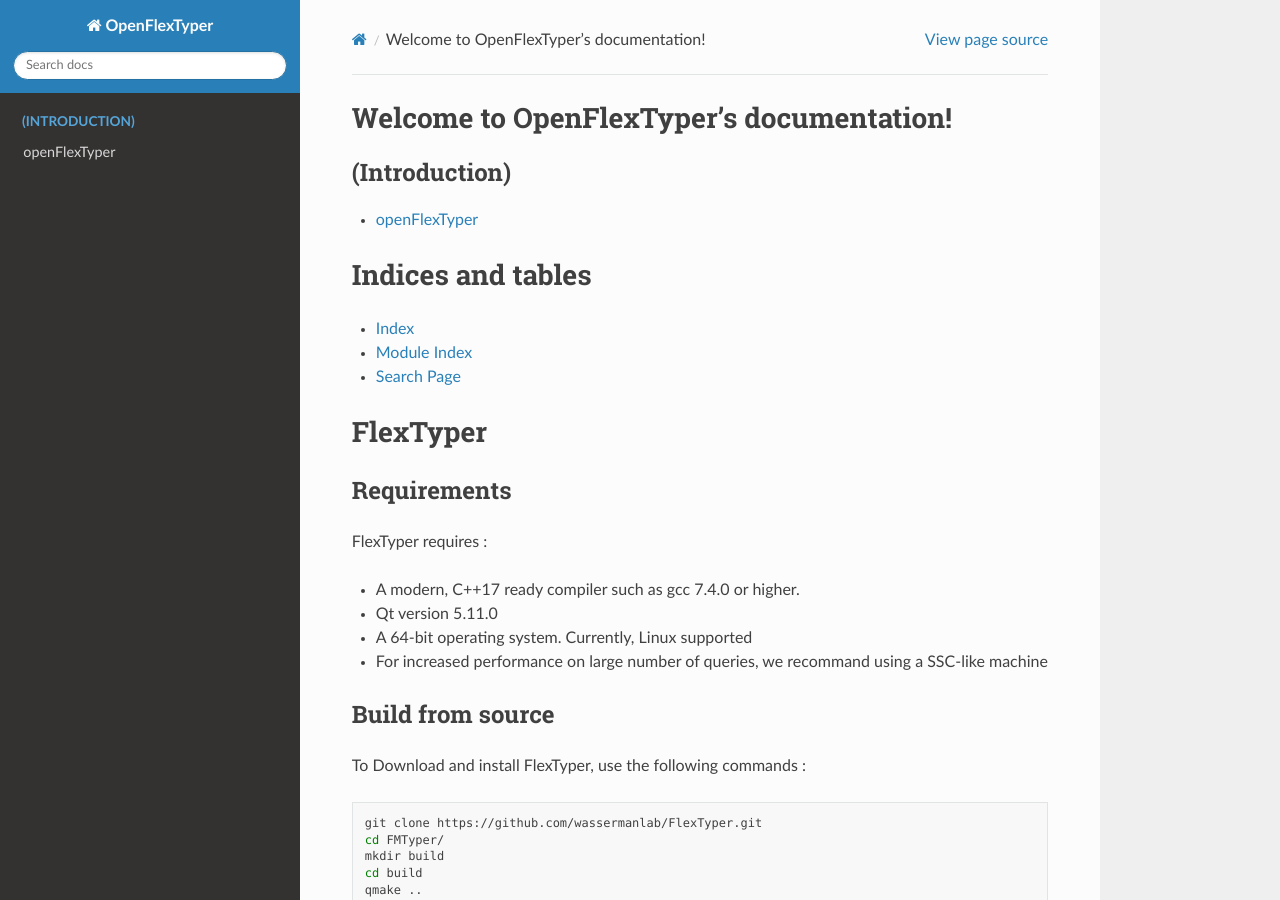
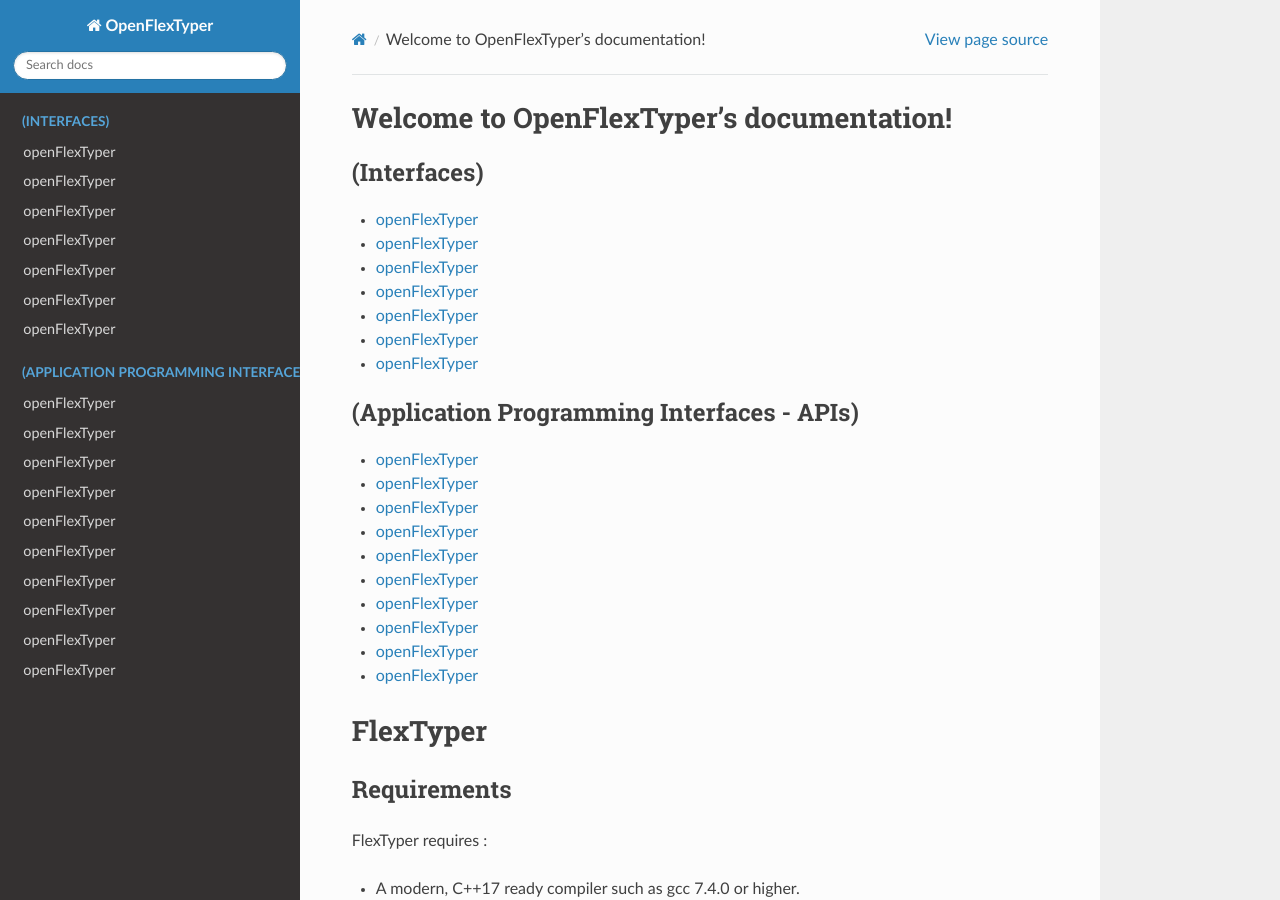
Before and after one commit to wassermanlab/OpenFlexTyper, a Sphinx documentation site: the page built from docs/source/index.rst, in a window 1280 px wide and 900 px high. Built offline with Sphinx 7.4.7 and the Read the Docs theme 2.0.0, drawn with Linux system fonts in a browser that asks for light colours; some of the changed text lies outside the part shown.

Commit message:
adding the docs

```diff
--- /dev/null
+++ b/docs/source/finder.rst
@@ -0,0 +1,7 @@
+openFlexTyper
+=============
+
+Finder
+-----------
+
+.. doxygenfile:: finder.h
--- /dev/null
+++ b/docs/source/ftsearch.rst
@@ -0,0 +1,7 @@
+openFlexTyper
+=============
+
+FTSearch
+-----------
+
+.. doxygenfile:: ftsearch.h
--- /dev/null
+++ b/docs/source/ifinder.rst
@@ -0,0 +1,7 @@
+openFlexTyper
+=============
+
+IFinder.h
+-----------
+
+.. doxygenfile:: ifinder.h
--- /dev/null
+++ b/docs/source/ikmergenerator.rst
@@ -0,0 +1,7 @@
+openFlexTyper
+=============
+
+IKmerGenerator.h
+-----------
+
+.. doxygenfile:: ikmergenerator.h
--- a/docs/source/index.rst
+++ b/docs/source/index.rst
@@ -8,19 +8,36 @@
 
 .. toctree::
    :maxdepth: 1
-   :caption: (Introduction)
    :name: sec-general
 
-   interfaces.rst
+.. toctree::
+   :maxdepth: 1
+   :caption: (Interfaces)
+   :name: sec-general
 
+   ifinder.rst
+   ikmergenerator.rst
+   iqueryextractor.rst
+   iresultprocessor.rst
+   istats.rst
+   iutils.rst
+   iwriterbridge.rst
 
-Indices and tables
-==================
+.. toctree::
+   :maxdepth: 1
+   :caption: (Application Programming Interfaces - APIs)
+   :name: sec-general
 
-* :ref:`genindex`
-* :ref:`modindex`
-* :ref:`search`
-
+   finder.rst
+   ftsearch.rst
+   kmergenerator.rst
+   querygenerator.rst
+   queryextractor.rst
+   resultprocessor.rst
+   stats.rst
+   typedefs.rst
+   utils.rst
+   writerbridge.rst
 
 FlexTyper
 =========
--- /dev/null
+++ b/docs/source/iqueryextractor.rst
@@ -0,0 +1,7 @@
+openFlexTyper
+=============
+
+IQueryExtractor.h
+-----------
+
+.. doxygenfile:: iqueryextractor.h
--- /dev/null
+++ b/docs/source/iresultprocessor.rst
@@ -0,0 +1,7 @@
+openFlexTyper
+=============
+
+IResultProcessor.h
+-----------
+
+.. doxygenfile:: iresultprocessor.h
--- /dev/null
+++ b/docs/source/istats.rst
@@ -0,0 +1,7 @@
+openFlexTyper
+=============
+
+IStats
+-----------
+
+.. doxygenfile:: istats.h
--- /dev/null
+++ b/docs/source/iutils.rst
@@ -0,0 +1,7 @@
+openFlexTyper
+=============
+
+IUtils
+-----------
+
+.. doxygenfile:: iutils.h
--- /dev/null
+++ b/docs/source/iwriterbridge.rst
@@ -0,0 +1,7 @@
+openFlexTyper
+=============
+
+IWriterBridge
+-----------
+
+.. doxygenfile:: iwriterbridge.h
--- /dev/null
+++ b/docs/source/kmergenerator.rst
@@ -0,0 +1,7 @@
+openFlexTyper
+=============
+
+KmerGenerator
+-----------
+
+.. doxygenfile:: kmergenerator.h
--- /dev/null
+++ b/docs/source/queryextractor.rst
@@ -0,0 +1,7 @@
+openFlexTyper
+=============
+
+QueryExtractor
+-----------
+
+.. doxygenfile:: queryextractor.h
--- /dev/null
+++ b/docs/source/querygenerator.rst
@@ -0,0 +1,7 @@
+openFlexTyper
+=============
+
+QueryGenerator
+-----------
+
+.. doxygenfile:: querygenerator.h
--- /dev/null
+++ b/docs/source/resultprocessor.rst
@@ -0,0 +1,7 @@
+openFlexTyper
+=============
+
+ResultProcessor
+-----------
+
+.. doxygenfile:: resultprocessor.h
--- /dev/null
+++ b/docs/source/stats.rst
@@ -0,0 +1,7 @@
+openFlexTyper
+=============
+
+Stats
+-----------
+
+.. doxygenfile:: stats.h
--- /dev/null
+++ b/docs/source/typedefs.rst
@@ -0,0 +1,7 @@
+openFlexTyper
+=============
+
+Typedefs
+-----------
+
+.. doxygenfile:: typedefs.h
--- /dev/null
+++ b/docs/source/utils.rst
@@ -0,0 +1,7 @@
+openFlexTyper
+=============
+
+Utils
+-----------
+
+.. doxygenfile:: utils.h
--- /dev/null
+++ b/docs/source/writerbridge.rst
@@ -0,0 +1,7 @@
+openFlexTyper
+=============
+
+WriterBridge
+-----------
+
+.. doxygenfile:: writerbridge.h
```
Also changed, not shown: other parts of docs/source/index.rst (+7 -0 lines).
